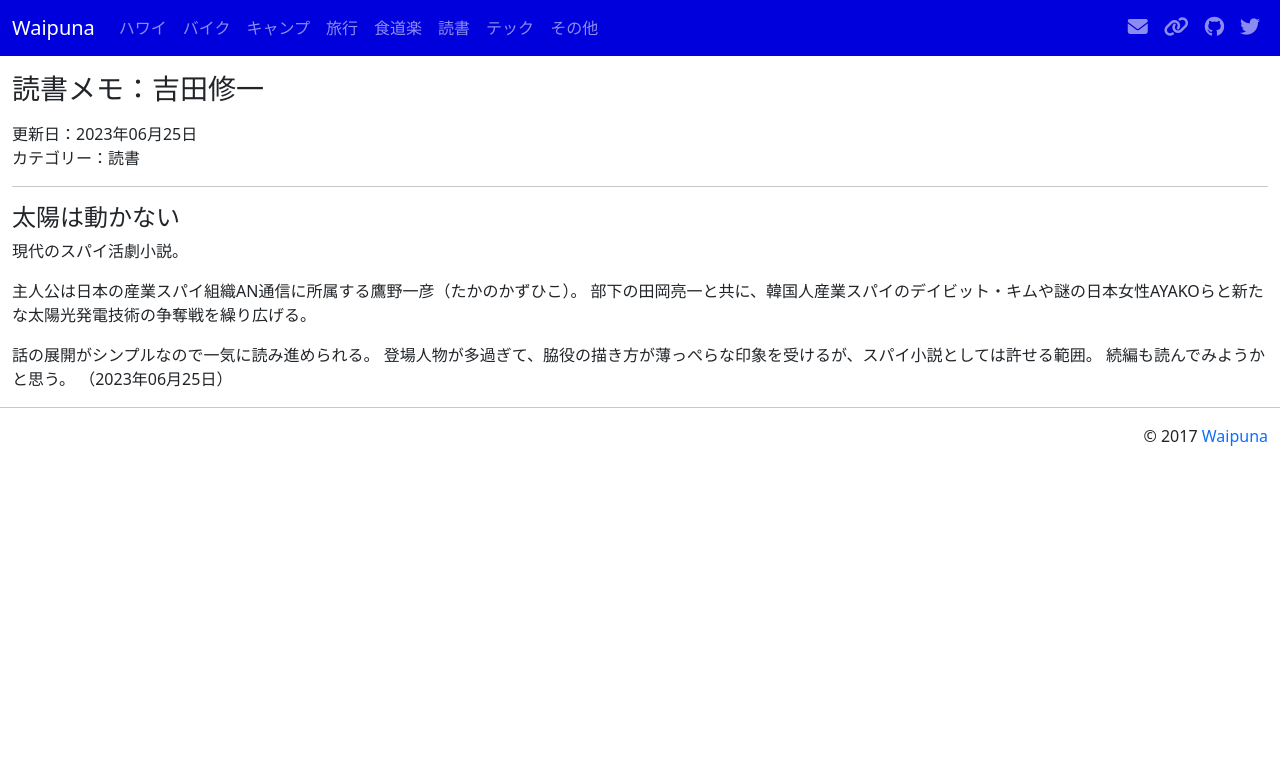
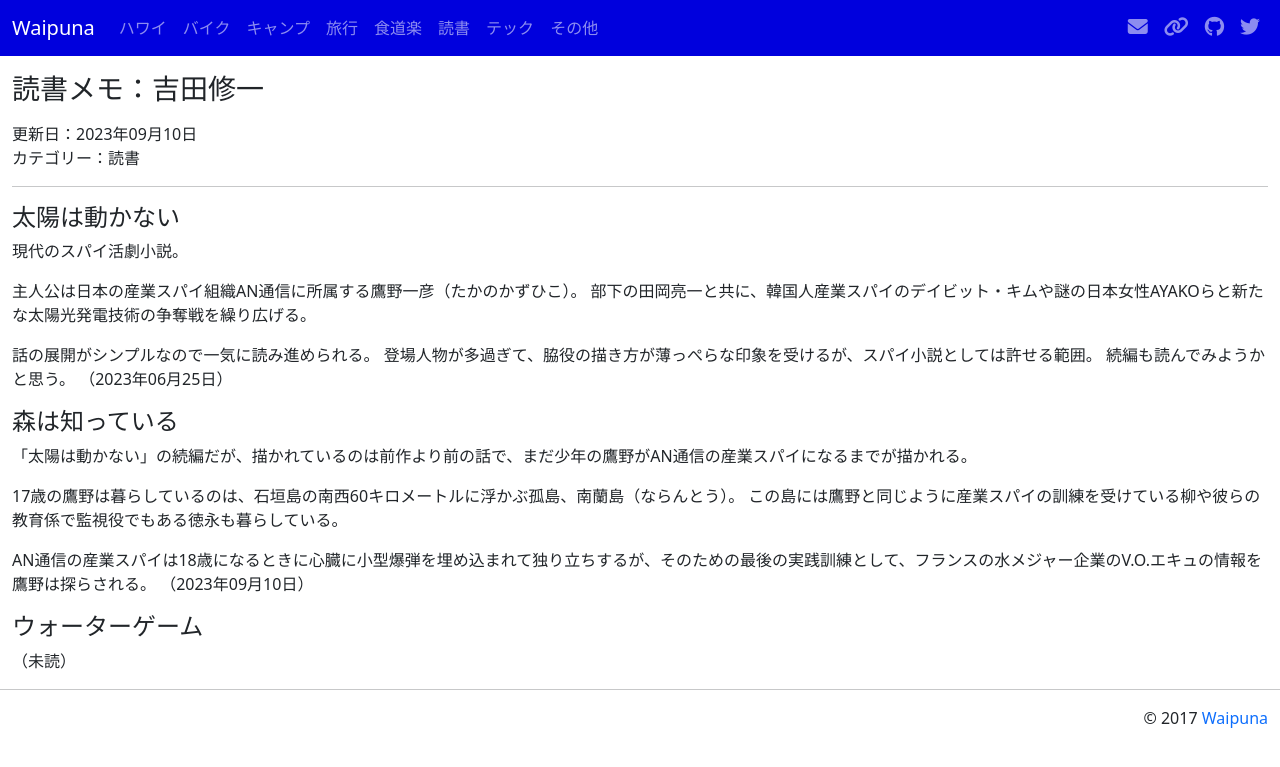
Before and after one commit to waipuna96815/waipuna96815.github.io, a Jekyll site: the page built from pages/book-yoshida.md, in a window 1280 px wide. Shown: the top 767 px of the page. Built offline with Jekyll 4.4.1, drawn with Linux system fonts in a browser that asks for light colours; nearby versions of some CDN libraries.

Commit message:
add a book by Yoshida

```diff
--- a/pages/book-yoshida.md
+++ b/pages/book-yoshida.md
@@ -1,7 +1,7 @@
 ---
 layout: page
 title: 読書メモ：吉田修一
-date: 2023-06-25
+date: 2023-09-10
 categories: 読書
 ---
 #### 太陽は動かない
@@ -15,3 +15,19 @@ categories: 読書
 登場人物が多過ぎて、脇役の描き方が薄っぺらな印象を受けるが、スパイ小説としては許せる範囲。
 続編も読んでみようかと思う。
 （2023年06月25日）
+
+<div id="mori"></div>
+#### 森は知っている
+
+「太陽は動かない」の続編だが、描かれているのは前作より前の話で、まだ少年の鷹野がAN通信の産業スパイになるまでが描かれる。
+
+17歳の鷹野は暮らしているのは、石垣島の南西60キロメートルに浮かぶ孤島、南蘭島（ならんとう）。
+この島には鷹野と同じように産業スパイの訓練を受けている柳や彼らの教育係で監視役でもある徳永も暮らしている。
+
+AN通信の産業スパイは18歳になるときに心臓に小型爆弾を埋め込まれて独り立ちするが、そのための最後の実践訓練として、フランスの水メジャー企業のV.O.エキュの情報を鷹野は探らされる。
+（2023年09月10日）
+
+<div id="water"></div>
+#### ウォーターゲーム
+
+（未読）
```
Also changed, not shown: book.md (+1 -0 lines), index.md (+1 -0 lines).
